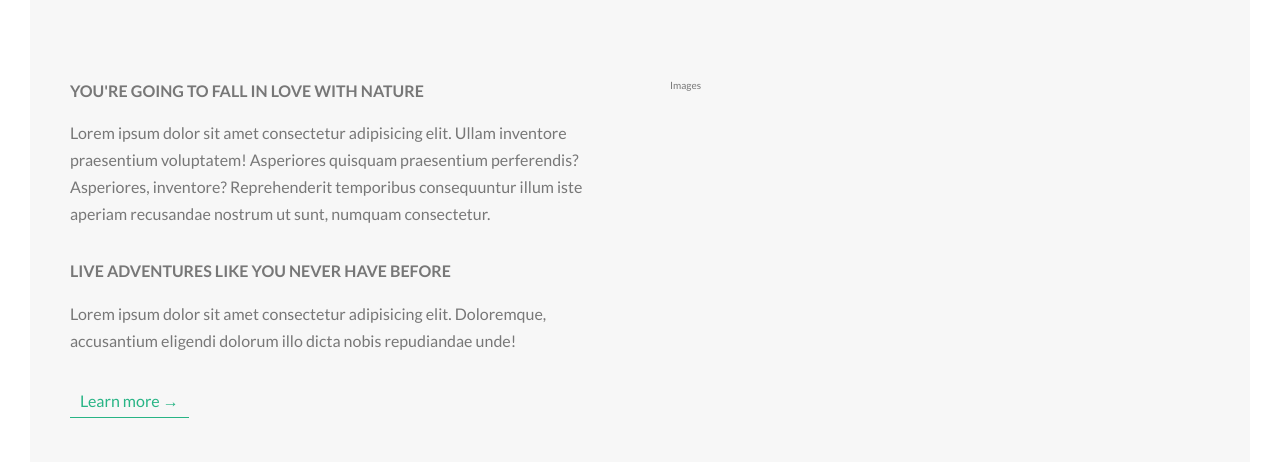
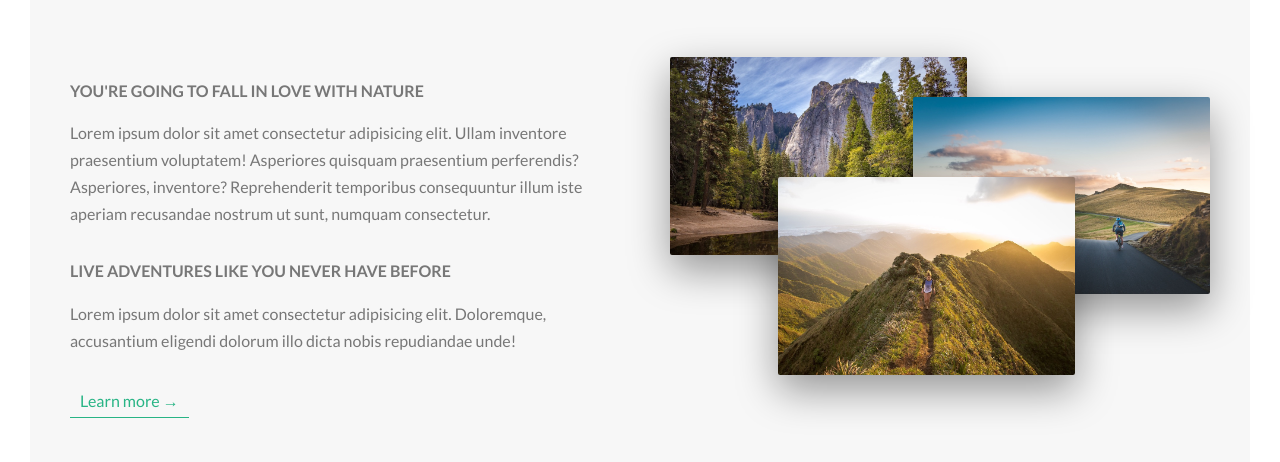
Before and after one commit to Ismaaa/frontend-training, a website: page projects/Natours/index.html in a window 1280 px wide. Shown: the part 903-1365 px from the top of the page. Drawn offline with Linux system fonts and the light colour scheme.

Commit message:
Added photo animations and improved a lot it's styling

```diff
--- a/projects/Natours/index.html
+++ b/projects/Natours/index.html
@@ -45,7 +45,13 @@
 
                         <a href="#" class="btn-text">Learn more &rarr;</a>
                     </div>
-                    <div class="col-1-of-2">Images</div>
+                    <div class="col-1-of-2">
+                        <div class="composition">
+                            <img src="img/nat-1-large.jpg" alt="Photo 1" class="composition__photo composition__photo--photo-1">
+                            <img src="img/nat-2-large.jpg" alt="Photo 2" class="composition__photo composition__photo--photo-2">
+                            <img src="img/nat-3-large.jpg" alt="Photo 3" class="composition__photo composition__photo--photo-3">
+                        </div>
+                    </div>
                 </div>
             </section>
         </main>
--- /dev/null
+++ b/projects/Natours/sass/components/_composition.scss
@@ -0,0 +1,38 @@
+.composition {
+  position: relative;
+
+  &__photo {
+    width: 55%;
+    box-shadow: 0 1.5rem 4rem rgba($color-black, .4);
+    border-radius: 2px;
+    position: absolute;
+    z-index: 10;
+    transition: all .2s;
+    outline-offset: 2rem;
+
+    &--photo-1 {
+      top: -2rem;
+      left: 0;
+    }
+    &--photo-2 {
+      top: 2rem;
+      right: 0;
+    }
+    &--photo-3 {
+      top: 10rem;
+      left: 20%;
+    }
+
+    &:hover {
+      transform: scale(1.05) translateY(-.5rem);
+      box-shadow: 0 2.5rem 4rem rgba($color-black, .5);
+      z-index: 20;
+      // With outline we can use the offset, so we don't have to think about paddings
+      outline: 1.5rem solid $color-primary-dark;
+    }
+  }
+
+  &:hover &__photo:not(:hover) {
+    transform: scale(.95);
+  }
+}
--- a/projects/Natours/sass/main.scss
+++ b/projects/Natours/sass/main.scss
@@ -10,6 +10,7 @@
 
 // Components
 @import "components/buttons";
+@import "components/composition";
 
 // Layout
 @import "layout/grid";
```
Also changed, not shown: projects/Natours/css/style.css.
